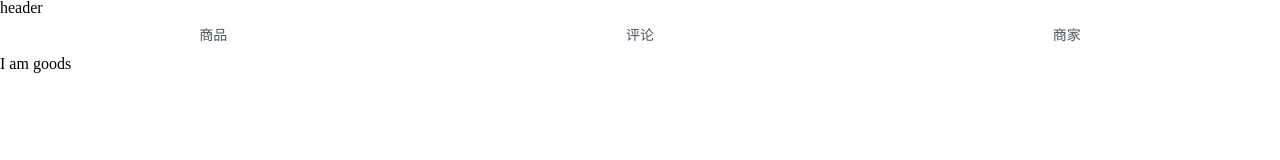
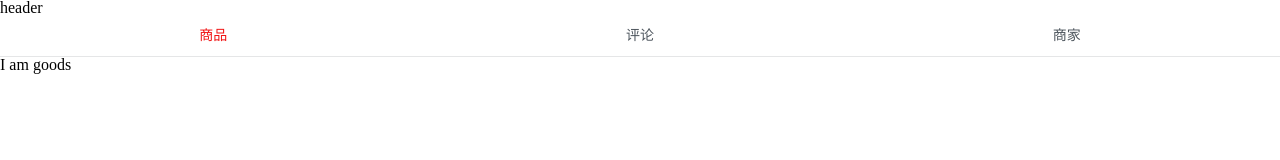
Before and after one commit to Appleking10/vue-App, a Vue app: page /#/goods in a window 1280 px wide. Shown: the top 160 px of the page. Built offline with nearby package versions, Linux system fonts and the light colour scheme.

Commit message:
boder修改

```diff
--- a/src/App.vue
+++ b/src/App.vue
@@ -33,6 +33,7 @@
       width: 100%
       height: 40px
       line-height: 40px
+      border-bottom: 1px solid rgba(7, 17, 27, 0.1)
       .tab-item
         flex: 1
         text-align: center
@@ -40,5 +41,6 @@
           display: block
           font-size: 14px
           color: rgb(77, 85, 93)
-
+          &.active
+            color: rgb(240, 20, 20)
 </style>
--- a/src/main.js
+++ b/src/main.js
@@ -22,6 +22,7 @@ const routes = [
 ];
 // 创建router实例
 const router = new VueRouter({
+  linkActiveClass: 'active',
   routes
 });
 
@@ -30,7 +31,7 @@ const router = new VueRouter({
 new Vue({
   el: '#app',
   template: '<App/>',
-  components: { App },
+  components: {App},
   router
 });
 
```
Also changed, not shown: src/common/styles/mixin.styl (added).
